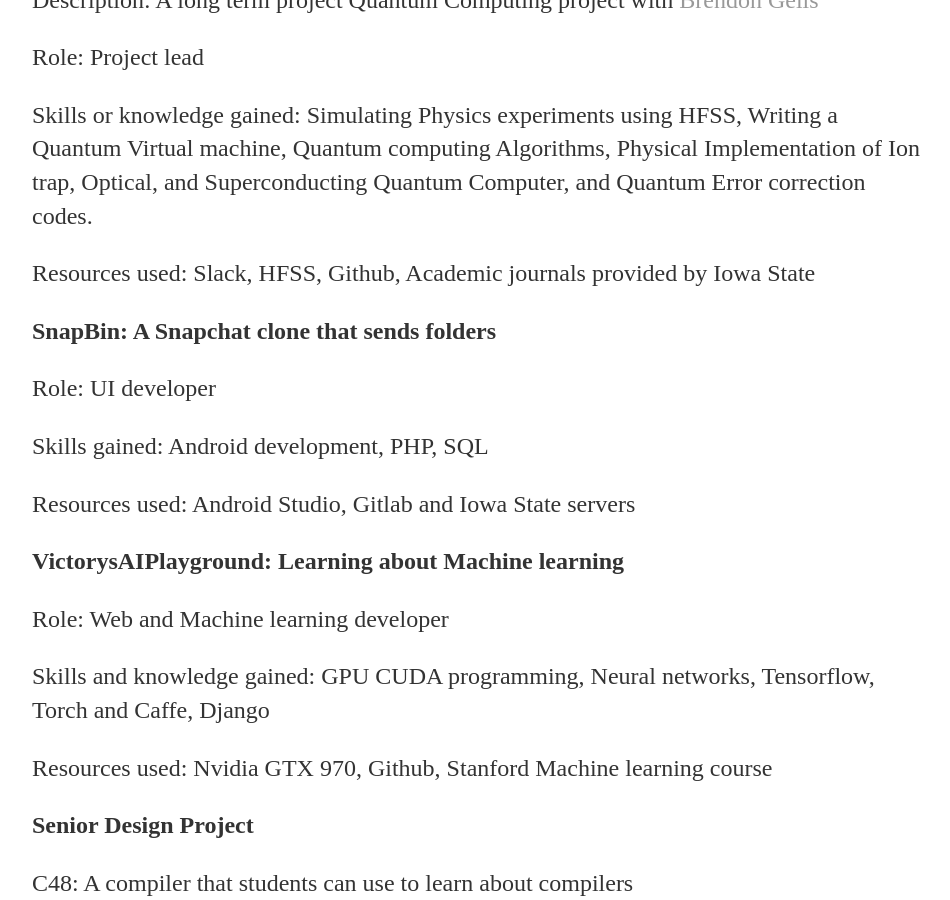
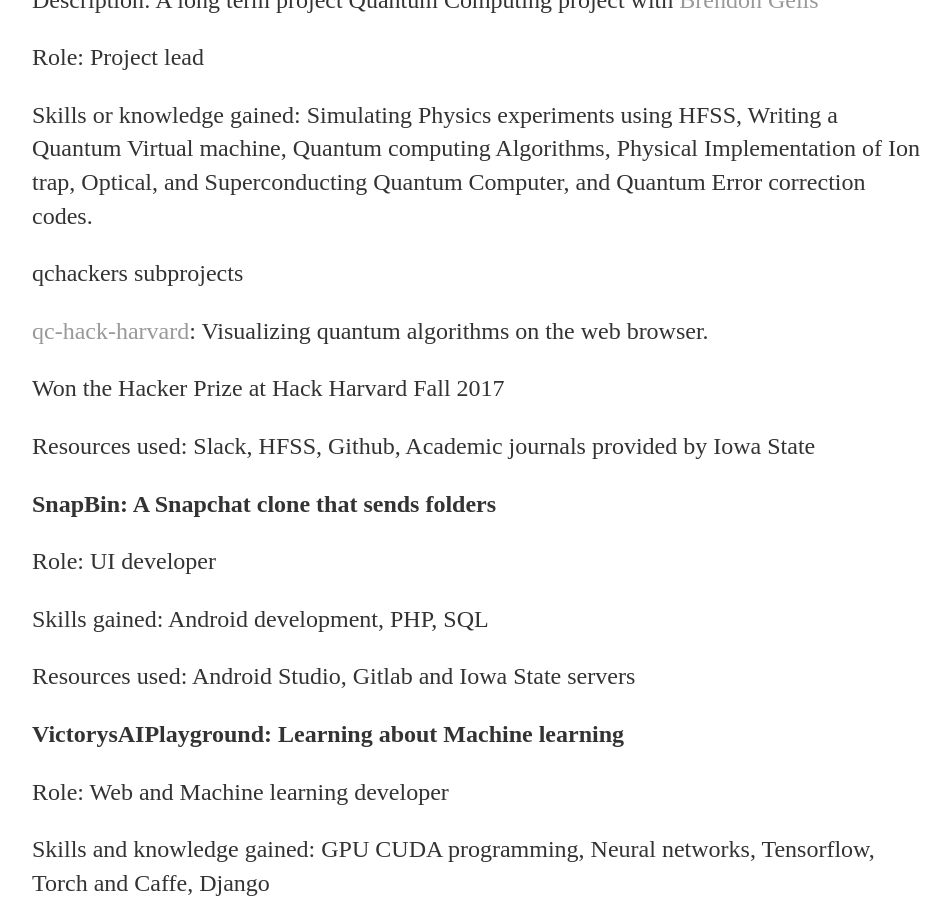
Before and after one commit to vtomole/vtomole.github.io, a Jekyll site: the page built from index.html, in a window 1280 px wide and 900 px high, scrolled down 458 px. Shown: the whole window, without its empty margins (160-1110 px from the left). Built offline with Jekyll 4.4.1, drawn with Linux system fonts in a browser that asks for light colours.

Commit message:
add hack harvard

```diff
--- a/index.html
+++ b/index.html
@@ -16,7 +16,11 @@
 			  <p><b>qchackers:Hacking Quantum Computers</b></p> </p>
 <p>Description: A long term project Quantum Computing project with <a href="http://brendongeils.com/portfolio/">Brendon Geils</a> <p/>
 			 <p>Role: Project lead </p>
-			  <p>Skills or knowledge gained: Simulating Physics experiments using HFSS, Writing a Quantum Virtual machine, Quantum computing Algorithms, Physical Implementation of Ion trap, Optical, and Superconducting Quantum Computer, and Quantum Error correction codes.  </p>
+<p>Skills or knowledge gained: Simulating Physics experiments using HFSS, Writing a Quantum Virtual machine, Quantum computing Algorithms, Physical Implementation of Ion trap, Optical, and Superconducting Quantum Computer, and Quantum Error correction codes.  </p>
+
+<p>qchackers subprojects</p>
+<p> <a href="http://qchackers.com/viz">qc-hack-harvard</a>: Visualizing quantum algorithms on the web browser.</p>
+<p> Won the Hacker Prize at Hack Harvard Fall 2017 </p>
 
 
 
```
